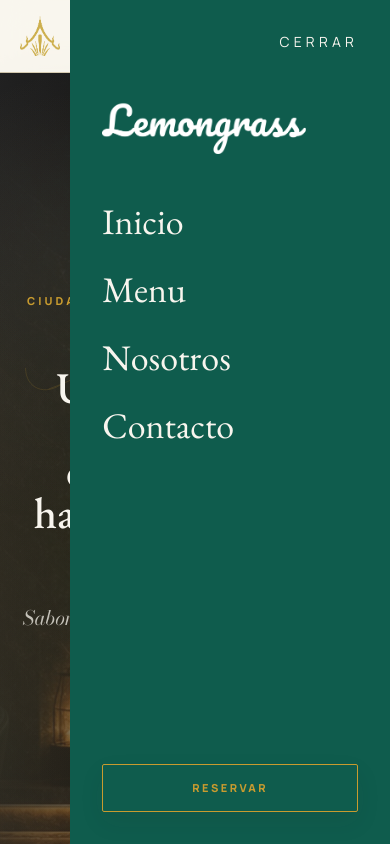
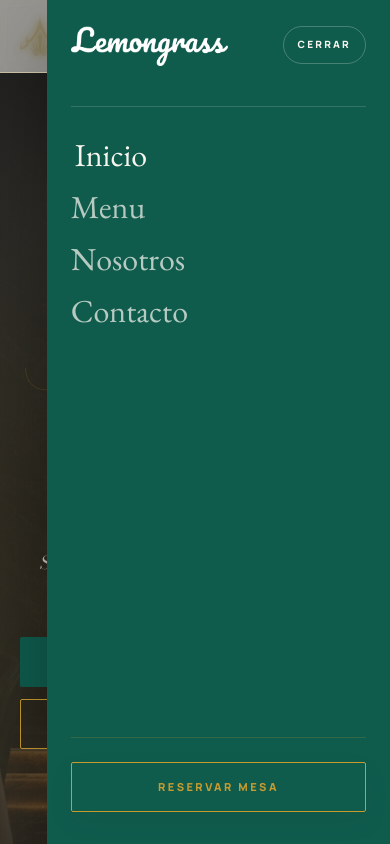
Before and after one commit to superdecode/lemongrass, a React (Vite) app: page / in a window 390 px wide. Both pictures are taken after a click on the button "Abrir menu". Shown: the top 844 px of the page. Built offline with nearby package versions, Linux system fonts and the light colour scheme.

Commit message:
Improve mobile responsiveness and UI polish

```diff
--- a/src/App.jsx
+++ b/src/App.jsx
@@ -132,6 +132,14 @@ export default function App() {
     }
   }, [])
 
+  useEffect(() => {
+    document.body.classList.toggle('nav-open', drawerOpen)
+
+    return () => {
+      document.body.classList.remove('nav-open')
+    }
+  }, [drawerOpen])
+
   const navigate = (pageId) => {
     if (pageId === activePage) {
       setDrawerOpen(false)
@@ -171,7 +179,7 @@ export default function App() {
       </AnimatePresence>
 
       <Footer onNavigate={navigate} />
-      <FloatingReserve onNavigate={navigate} />
+      <FloatingReserve activePage={activePage} onNavigate={navigate} />
     </div>
   )
 }
@@ -210,7 +218,13 @@ function Nav({ activePage, drawerOpen, scrolled, onNavigate, onToggleDrawer }) {
           Reserve una Mesa
         </button>
 
-        <button className="hamburger md:hidden" onClick={onToggleDrawer} aria-label="Abrir menu">
+        <button
+          className={cx('hamburger md:hidden', drawerOpen && 'is-open')}
+          onClick={onToggleDrawer}
+          aria-label={drawerOpen ? 'Cerrar menu' : 'Abrir menu'}
+          aria-expanded={drawerOpen}
+          aria-controls="mobile-nav-drawer"
+        >
           <span />
           <span />
           <span />
@@ -219,32 +233,46 @@ function Nav({ activePage, drawerOpen, scrolled, onNavigate, onToggleDrawer }) {
 
       <AnimatePresence>
         {drawerOpen && (
+          <motion.div
+            initial={{ opacity: 0 }}
+            animate={{ opacity: 1 }}
+            exit={{ opacity: 0 }}
+            className="fixed inset-0 z-[60] bg-charcoal/45 backdrop-blur-sm md:hidden"
+            onClick={onToggleDrawer}
+          >
             <motion.aside
+              id="mobile-nav-drawer"
               initial={{ x: '100%' }}
               animate={{ x: 0 }}
               exit={{ x: '100%' }}
               transition={{ type: 'spring', stiffness: 280, damping: 32 }}
-            className="fixed right-0 top-0 z-[60] flex h-screen w-[82vw] max-w-sm flex-col bg-emerald p-8 text-ivory"
+              className="ml-auto flex h-screen w-[88vw] max-w-sm flex-col bg-emerald px-6 pb-8 pt-6 text-ivory shadow-[0_28px_80px_rgba(0,0,0,.28)]"
+              onClick={(event) => event.stopPropagation()}
             >
-            <button className="mb-12 self-end text-sm uppercase tracking-[0.3em]" onClick={onToggleDrawer}>
+              <div className="mb-10 flex items-center justify-between gap-4">
+                <img src={logoText} alt="Lemongrass Thai Cuisine" className="w-40 brightness-0 invert" />
+                <button className="drawer-close" onClick={onToggleDrawer}>
                   Cerrar
                 </button>
-            <img src={logoText} alt="Lemongrass Thai Cuisine" className="mb-12 w-52 brightness-0 invert" />
-            <div className="flex flex-col gap-7">
+              </div>
+              <div className="flex flex-col gap-5 border-t border-ivory/15 pt-8">
                 {pages.map((page) => (
                   <button
                     key={page.id}
                     onClick={() => onNavigate(page.id)}
-                  className="font-serif text-4xl text-left"
+                    className={cx('drawer-link', activePage === page.id && 'is-active')}
                   >
                     {page.label}
                   </button>
                 ))}
               </div>
-            <button className="btn mt-auto border border-gold text-gold" onClick={() => onNavigate('contacto')}>
-              Reservar
+              <div className="mt-auto border-t border-gold/20 pt-6">
+                <button className="btn w-full justify-center border border-gold text-gold" onClick={() => onNavigate('contacto')}>
+                  Reservar mesa
                 </button>
+              </div>
             </motion.aside>
+          </motion.div>
         )}
       </AnimatePresence>
     </header>
@@ -254,8 +282,8 @@ function Nav({ activePage, drawerOpen, scrolled, onNavigate, onToggleDrawer }) {
 function HomePage({ onNavigate }) {
   return (
     <>
-      <section className="hero-stage relative flex min-h-[calc(100svh-72px)] items-center justify-center overflow-hidden px-5 py-24 text-center text-ivory">
-        <img src={heroInterior} alt="" className="absolute inset-0 h-full w-full object-cover" />
+      <section className="hero-stage relative flex min-h-[calc(100svh-72px)] items-center justify-center overflow-hidden px-5 py-20 text-center text-ivory md:py-24">
+        <img src={heroInterior} alt="" className="absolute inset-0 h-full w-full object-cover" fetchPriority="high" />
         <div className="absolute inset-0 bg-[linear-gradient(90deg,rgba(35,35,35,.82),rgba(35,35,35,.36),rgba(15,92,77,.74))]" />
         <div className="absolute inset-0 bg-[radial-gradient(circle_at_center,rgba(200,155,47,.12),transparent_28rem)]" />
         <div className="paper-grain absolute inset-0" />
@@ -266,22 +294,22 @@ function HomePage({ onNavigate }) {
           transition={{ duration: 0.75, ease: 'easeOut' }}
           className="relative z-10 mx-auto max-w-5xl"
         >
-          <img src={logoMark} alt="" className="mx-auto mb-7 h-24 w-24 object-contain drop-shadow-[0_0_34px_rgba(200,155,47,.32)]" />
+          <img src={logoMark} alt="" className="mx-auto mb-6 h-20 w-20 object-contain drop-shadow-[0_0_34px_rgba(200,155,47,.32)] md:mb-7 md:h-24 md:w-24" />
           <p className="label text-gold">Ciudad de Mexico · Cocina Tailandesa</p>
           <div className="mx-auto my-7 h-px w-20 bg-gold" />
-          <h1 className="font-serif text-[44px] font-medium leading-[0.95] md:text-[72px]">
+          <h1 className="font-serif text-[38px] font-medium leading-[0.95] sm:text-[44px] md:text-[72px]">
             Una experiencia culinaria
             <br />
             desde Bangkok
             <br />
             hasta el corazon de CDMX
           </h1>
-          <p className="mx-auto mt-7 max-w-2xl font-accent text-xl italic text-ivory/75 md:text-2xl">
+          <p className="mx-auto mt-6 max-w-2xl px-2 font-accent text-lg italic text-ivory/75 sm:text-xl md:mt-7 md:text-2xl">
             Sabores autenticos. Presentacion de alta cocina.
           </p>
-          <div className="mt-10 flex flex-col items-center justify-center gap-4 sm:flex-row">
-            <button className="btn btn-emerald" onClick={() => onNavigate('menu')}>Ver Menu</button>
-            <button className="btn btn-outline-gold" onClick={() => onNavigate('contacto')}>Reservar</button>
+          <div className="mt-8 flex w-full flex-col items-center justify-center gap-3 sm:mt-10 sm:flex-row sm:gap-4">
+            <button className="btn btn-emerald w-full sm:w-auto" onClick={() => onNavigate('menu')}>Ver Menu</button>
+            <button className="btn btn-outline-gold w-full sm:w-auto" onClick={() => onNavigate('contacto')}>Reservar</button>
           </div>
         </motion.div>
         <div className="scroll-cue absolute bottom-8 left-1/2 -translate-x-1/2 text-gold" aria-hidden="true">
@@ -326,7 +354,7 @@ function AboutTeaser({ onNavigate }) {
         <button className="btn btn-emerald mt-10" onClick={() => onNavigate('acerca')}>Conocer mas</button>
       </div>
       <div className="lemongrass-pattern relative flex min-h-[420px] items-center justify-center overflow-hidden bg-emerald p-10">
-        <img src={chefPlating} alt="" className="absolute inset-0 h-full w-full object-cover opacity-45 mix-blend-luminosity" />
+        <img src={chefPlating} alt="" className="absolute inset-0 h-full w-full object-cover opacity-45 mix-blend-luminosity" loading="lazy" decoding="async" />
         <div className="absolute inset-0 bg-emerald/75" />
         <span className="absolute font-accent text-[220px] italic leading-none text-gold/10">L</span>
         <div className="relative z-10 max-w-xs text-center">
@@ -359,7 +387,7 @@ function SignatureMenu() {
           </p>
         </div>
         <div className="feature-image mb-12">
-          <img src={signatureDishes} alt="Curry verde y Pad Thai de Lemongrass Thai Cuisine" />
+          <img src={signatureDishes} alt="Curry verde y Pad Thai de Lemongrass Thai Cuisine" loading="lazy" decoding="async" />
           <div className="feature-caption">
             <span>Signature tasting</span>
             <strong>Currys · Wok · Hierbas frescas</strong>
@@ -369,7 +397,7 @@ function SignatureMenu() {
           {items.map((item, index) => (
             <article key={item.id} className={cx('signature-card', index % 2 && 'md:translate-y-8')}>
               <div className="food-frame mb-6" data-dish={index}>
-                <img src={index % 2 ? chefPlating : signatureDishes} alt="" />
+                <img src={index % 2 ? chefPlating : signatureDishes} alt="" loading="lazy" decoding="async" />
               </div>
               <p className="label text-gold">{item.category}</p>
               <h3 className="mt-3 font-serif text-3xl leading-none">{item.name}</h3>
@@ -419,18 +447,18 @@ function MenuPage() {
               animate={{ opacity: 1, y: 0 }}
               exit={{ opacity: 0, y: -10 }}
               transition={{ duration: 0.24 }}
-              className="grid gap-10 lg:grid-cols-[.72fr_1.28fr]"
+              className="grid gap-6 lg:gap-10 lg:grid-cols-[.72fr_1.28fr]"
             >
-              <aside className="menu-art-panel sticky top-24 h-fit overflow-hidden bg-emerald p-8 text-ivory">
-                <img src={categoryImages[activeId] ?? signatureDishes} alt="" className="menu-art-image" />
+              <aside className="menu-art-panel h-fit overflow-hidden bg-emerald p-6 text-ivory sm:p-8 lg:sticky lg:top-28">
+                <img src={categoryImages[activeId] ?? signatureDishes} alt="" className="menu-art-image" loading="lazy" decoding="async" />
                 <div className="absolute inset-0 bg-emerald/70" />
                 <div className="relative z-10">
                   <p className="label text-gold">{activeCategory.eyebrow}</p>
-                <h2 className="mt-5 font-serif text-5xl leading-none">
+                  <h2 className="mt-5 font-serif text-4xl leading-none sm:text-5xl">
                     {categoryCopy[activeId]?.title ?? activeCategory.label}
                   </h2>
-                <p className="mt-6 text-sm leading-7 text-ivory/72">{categoryCopy[activeId]?.note}</p>
-                <div className="mt-10 border border-gold/35 bg-charcoal/35 p-5 backdrop-blur-sm">
+                  <p className="mt-5 text-sm leading-7 text-ivory/72">{categoryCopy[activeId]?.note}</p>
+                  <div className="mt-8 border border-gold/35 bg-charcoal/35 p-5 backdrop-blur-sm">
                     <p className="label text-gold">Servicio</p>
                     <p className="mt-3 text-sm leading-7 text-ivory/70">
                       Toca cualquier platillo para ver detalles, opciones y precio.
@@ -498,17 +526,17 @@ function DishSheet({ dish, onClose }) {
         exit={{ y: 80, opacity: 0 }}
         transition={{ type: 'spring', stiffness: 330, damping: 32 }}
         onClick={(event) => event.stopPropagation()}
-        className="w-full max-w-2xl bg-ivory p-7 text-charcoal md:p-10"
+        className="w-full max-w-2xl bg-ivory p-5 text-charcoal sm:p-7 md:p-10"
       >
         <div className="dish-sheet-image mb-7">
-          <img src={visual.image} alt={dish.name} style={{ objectPosition: visual.position }} />
+          <img src={visual.image} alt={dish.name} style={{ objectPosition: visual.position }} loading="lazy" decoding="async" />
         </div>
-        <div className="mb-7 flex items-start justify-between gap-5">
+        <div className="mb-7 flex flex-col gap-4 sm:flex-row sm:items-start sm:justify-between">
           <div>
             <p className="label text-gold">{dish.category}</p>
-            <h3 className="mt-3 font-serif text-5xl leading-none">{dish.name}</h3>
+            <h3 className="mt-3 font-serif text-4xl leading-none sm:text-5xl">{dish.name}</h3>
           </div>
-          <p className="shrink-0 bg-emerald px-4 py-2 text-sm font-black text-ivory">{formatPrice(dish.price)}</p>
+          <p className="w-fit shrink-0 bg-emerald px-4 py-2 text-sm font-black text-ivory">{formatPrice(dish.price)}</p>
         </div>
         <p className="text-lg leading-8 text-charcoal/75">{dish.description}</p>
         <p className="mt-4 text-sm leading-7 text-charcoal/60">{dish.detail}</p>
@@ -533,7 +561,7 @@ function DishThumb({ categoryId, index, name }) {
 
   return (
     <span className="dish-thumb" aria-hidden="true">
-      <img src={visual.image} alt={name} style={{ objectPosition: visual.position }} />
+      <img src={visual.image} alt={name} style={{ objectPosition: visual.position }} loading="lazy" decoding="async" />
     </span>
   )
 }
@@ -565,7 +593,7 @@ function AboutPage({ onNavigate }) {
       <section className="section-padding">
         <Reveal className="mx-auto grid max-w-[1180px] gap-10 md:grid-cols-[.9fr_1.1fr] md:items-center">
           <div className="brand-card">
-            <img src={chefPlating} alt="" className="brand-card-photo" />
+            <img src={chefPlating} alt="" className="brand-card-photo" loading="lazy" decoding="async" />
             <img src={logoFull} alt="Lemongrass Thai Cuisine" className="mx-auto w-72" />
           </div>
           <div>
@@ -594,7 +622,7 @@ function ContactPage() {
       <section className="grid min-h-[720px] md:grid-cols-2">
         <div className="lemongrass-pattern bg-emerald px-5 py-16 text-ivory md:px-16 lg:px-24">
           <div className="contact-photo mb-10">
-            <img src={heroInterior} alt="Interior de Lemongrass Thai Cuisine" />
+            <img src={heroInterior} alt="Interior de Lemongrass Thai Cuisine" loading="lazy" decoding="async" />
           </div>
           <p className="label text-gold">Contacto directo</p>
           <h2 className="mt-5 font-serif text-5xl leading-none">Te esperamos en CDMX</h2>
@@ -665,13 +693,13 @@ function ExperienceSection() {
 
 function PageHero({ label, title, copy }) {
   return (
-    <section className="page-hero relative overflow-hidden bg-charcoal px-5 py-24 text-center text-ivory md:py-32">
+    <section className="page-hero relative overflow-hidden bg-charcoal px-5 py-20 text-center text-ivory md:py-32">
       <div className="paper-grain absolute inset-0" />
       <div className="relative z-10 mx-auto max-w-4xl">
         <p className="label text-gold">{label}</p>
         <div className="mx-auto my-7 h-px w-20 bg-gold" />
-        <h1 className="font-serif text-5xl leading-none md:text-7xl">{title}</h1>
-        <p className="mx-auto mt-7 max-w-2xl text-base leading-8 text-ivory/70">{copy}</p>
+        <h1 className="font-serif text-4xl leading-none sm:text-5xl md:text-7xl">{title}</h1>
+        <p className="mx-auto mt-6 max-w-2xl text-sm leading-7 text-ivory/70 sm:text-base sm:leading-8 md:mt-7">{copy}</p>
       </div>
     </section>
   )
@@ -693,7 +721,7 @@ function ReservationForm() {
     >
       <p className="label text-gold">Formulario</p>
       <h2 className="mt-5 font-serif text-5xl leading-none">Reserva tu mesa</h2>
-      <div className="mt-10 grid gap-6 md:grid-cols-2">
+      <div className="mt-10 grid gap-5 md:grid-cols-2 md:gap-6">
         {fields.map((field) => (
           <label key={field} className="floating-field">
             <input
@@ -757,7 +785,9 @@ function Footer({ onNavigate }) {
   )
 }
 
-function FloatingReserve({ onNavigate }) {
+function FloatingReserve({ activePage, onNavigate }) {
+  if (activePage === 'contacto') return null
+
   return (
     <button className="floating-reserve" onClick={() => onNavigate('contacto')}>
       Reservar
--- a/src/styles.css
+++ b/src/styles.css
@@ -36,6 +36,10 @@ body {
   font-family: Manrope, "Helvetica Neue", sans-serif;
 }
 
+body.nav-open {
+  overflow: hidden;
+}
+
 button,
 input {
   font: inherit;
@@ -43,6 +47,10 @@ input {
 
 button {
   cursor: pointer;
+}
+
+img {
+  display: block;
 }
 
 ::selection {
@@ -190,6 +198,8 @@ button {
 .hamburger {
   display: grid;
   gap: 5px;
+  position: relative;
+  transition: transform 180ms ease;
   width: 30px;
 }
 
@@ -197,7 +207,48 @@ button {
   background: var(--charcoal);
   display: block;
   height: 1px;
+  transform-origin: center;
+  transition: transform 180ms ease, opacity 180ms ease;
   width: 100%;
+}
+
+.hamburger.is-open span:nth-child(1) {
+  transform: translateY(6px) rotate(45deg);
+}
+
+.hamburger.is-open span:nth-child(2) {
+  opacity: 0;
+}
+
+.hamburger.is-open span:nth-child(3) {
+  transform: translateY(-6px) rotate(-45deg);
+}
+
+.drawer-close {
+  border: 1px solid rgba(248, 245, 238, 0.24);
+  border-radius: 999px;
+  color: var(--ivory);
+  font-size: 10px;
+  font-weight: 800;
+  letter-spacing: 0.22em;
+  min-height: 38px;
+  padding: 0 14px;
+  text-transform: uppercase;
+}
+
+.drawer-link {
+  color: rgba(248, 245, 238, 0.72);
+  font-family: "EB Garamond", Georgia, serif;
+  font-size: clamp(32px, 8vw, 44px);
+  line-height: 1;
+  text-align: left;
+  transition: color 180ms ease, transform 180ms ease;
+}
+
+.drawer-link.is-active,
+.drawer-link:hover {
+  color: var(--ivory);
+  transform: translateX(4px);
 }
 
 .hero-stage,
@@ -401,26 +452,28 @@ button {
 
 .menu-tabs-wrap {
   background:
-    linear-gradient(180deg, rgba(248, 245, 238, 0.96), rgba(248, 245, 238, 0.88));
+    linear-gradient(180deg, rgba(248, 245, 238, 0.97), rgba(248, 245, 238, 0.92));
   backdrop-filter: blur(18px);
-  border-bottom: 1px solid rgba(35, 35, 35, 0.08);
+  border: 1px solid rgba(200, 155, 47, 0.14);
+  border-radius: 24px;
   box-shadow:
     0 16px 36px rgba(35, 35, 35, 0.06),
     inset 0 1px 0 rgba(255, 255, 255, 0.55);
   margin-bottom: 40px;
-  padding: 18px 22px 0;
+  padding: 14px;
   position: sticky;
-  top: 72px;
+  top: 84px;
   z-index: 30;
 }
 
 .menu-tabs {
-  align-items: flex-end;
-  border-bottom: 1px solid rgba(35, 35, 35, 0.12);
+  align-items: center;
   display: flex;
-  gap: 26px;
+  gap: 10px;
   overflow-x: auto;
+  padding-bottom: 2px;
   scrollbar-width: none;
+  scroll-snap-type: x proximity;
 }
 
 .menu-tabs::-webkit-scrollbar {
@@ -428,40 +481,36 @@ button {
 }
 
 .menu-tabs button {
-  color: rgba(35, 35, 35, 0.46);
+  background: rgba(255, 255, 255, 0.62);
+  border: 1px solid transparent;
+  border-radius: 999px;
+  color: rgba(35, 35, 35, 0.56);
   flex: 0 0 auto;
   font-size: 11px;
   font-weight: 800;
-  letter-spacing: 0.24em;
-  padding: 0 0 16px;
+  letter-spacing: 0.2em;
+  padding: 12px 18px;
   position: relative;
+  scroll-snap-align: start;
   text-transform: uppercase;
-  transition: color 180ms ease, opacity 180ms ease;
+  transition: color 180ms ease, opacity 180ms ease, background-color 180ms ease, border-color 180ms ease, transform 180ms ease;
 }
 
 .menu-tabs button::after {
-  background: var(--gold);
-  bottom: -1px;
-  content: "";
-  height: 1px;
-  left: 0;
-  position: absolute;
-  transform: scaleX(0);
-  transform-origin: left;
-  transition: transform 180ms ease;
-  width: 100%;
+  content: none;
 }
 
 .menu-tabs button:hover {
-  color: rgba(35, 35, 35, 0.78);
+  border-color: rgba(200, 155, 47, 0.3);
+  color: rgba(35, 35, 35, 0.85);
+  transform: translateY(-1px);
 }
 
 .menu-tabs button.is-active {
-  color: var(--charcoal);
-}
-
-.menu-tabs button.is-active::after {
-  transform: scaleX(1);
+  background: var(--charcoal);
+  border-color: var(--charcoal);
+  color: var(--ivory);
+  box-shadow: 0 12px 26px rgba(35, 35, 35, 0.12);
 }
 
 .menu-art-panel {
@@ -485,6 +534,7 @@ button {
 .menu-row {
   align-items: flex-start;
   border-bottom: 1px dashed rgba(35, 35, 35, 0.22);
+  border-radius: 20px;
   display: flex;
   gap: 18px;
   padding: 24px 0;
@@ -598,6 +648,7 @@ button {
   border-bottom: 1px solid rgba(15, 92, 77, 0.5);
   border-radius: 0;
   color: var(--charcoal);
+  min-height: 48px;
   outline: none;
   padding: 14px 0 10px;
   width: 100%;
@@ -634,6 +685,11 @@ button {
   border-bottom-color: var(--gold);
 }
 
+.floating-field input[type="date"],
+.floating-field input[type="time"] {
+  appearance: none;
+}
+
 .floating-field input:focus + span,
 .floating-field input:not(:placeholder-shown) + span {
   color: var(--gold);
@@ -658,21 +714,38 @@ button {
 }
 
 .floating-reserve {
-  background: var(--gold);
-  bottom: 18px;
-  color: var(--charcoal);
+  background: rgba(35, 35, 35, 0.94);
+  border: 1px solid rgba(200, 155, 47, 0.42);
+  border-radius: 999px;
+  bottom: calc(16px + env(safe-area-inset-bottom, 0px));
+  color: var(--ivory);
   display: none;
-  font-size: 11px;
+  font-size: 10px;
   font-weight: 900;
-  letter-spacing: 0.2em;
-  padding: 14px 18px;
+  letter-spacing: 0.22em;
+  padding: 12px 16px;
   position: fixed;
-  right: 18px;
+  right: 16px;
+  box-shadow: 0 14px 34px rgba(35, 35, 35, 0.24);
   text-transform: uppercase;
   z-index: 45;
 }
 
 @media (max-width: 767px) {
+  .section-padding {
+    padding: 84px 20px;
+  }
+
+  .label {
+    font-size: 10px;
+    letter-spacing: 0.24em;
+  }
+
+  .btn {
+    min-height: 50px;
+    padding: 0 18px;
+  }
+
   .floating-reserve {
     display: block;
   }
@@ -681,7 +754,7 @@ button {
     display: grid;
     grid-template-columns: 92px 1fr;
     gap: 10px 14px;
-    padding: 20px 0;
+    padding: 16px 14px;
   }
 
   .menu-row-index {
@@ -690,6 +763,7 @@ button {
 
   .menu-row .price {
     grid-column: 2;
+    justify-self: start;
     margin-top: 0;
   }
 
@@ -702,13 +776,24 @@ button {
   }
 
   .menu-tabs-wrap {
+    margin-left: -20px;
+    margin-right: -20px;
+    padding: 12px 16px;
+    top: 72px;
     border-left: 0;
     border-right: 0;
-    margin-left: -20px;
-    margin-right: -20px;
-    padding-left: 20px;
-    padding-right: 20px;
-    top: 72px;
+    border-radius: 0;
+  }
+
+  .menu-tabs {
+    gap: 8px;
+    padding-bottom: 4px;
+  }
+
+  .menu-tabs button {
+    font-size: 10px;
+    letter-spacing: 0.16em;
+    padding: 11px 14px;
   }
 
   .signature-card {
@@ -728,4 +813,28 @@ button {
   .dish-sheet-image {
     border-radius: 18px 18px 4px 18px;
   }
+
+  .feature-caption {
+    bottom: 18px;
+    left: 18px;
+    right: 18px;
+  }
+
+  .feature-caption strong {
+    font-size: 28px;
+  }
 }
+
+@media (prefers-reduced-motion: reduce) {
+  html {
+    scroll-behavior: auto;
+  }
+
+  *,
+  *::before,
+  *::after {
+    animation-duration: 0.01ms !important;
+    animation-iteration-count: 1 !important;
+    transition-duration: 0.01ms !important;
+  }
+}
```
Also changed, not shown: 5 other files (tests, documents, lock files or other folders). Lines whose indentation alone changed are shown as unchanged.
